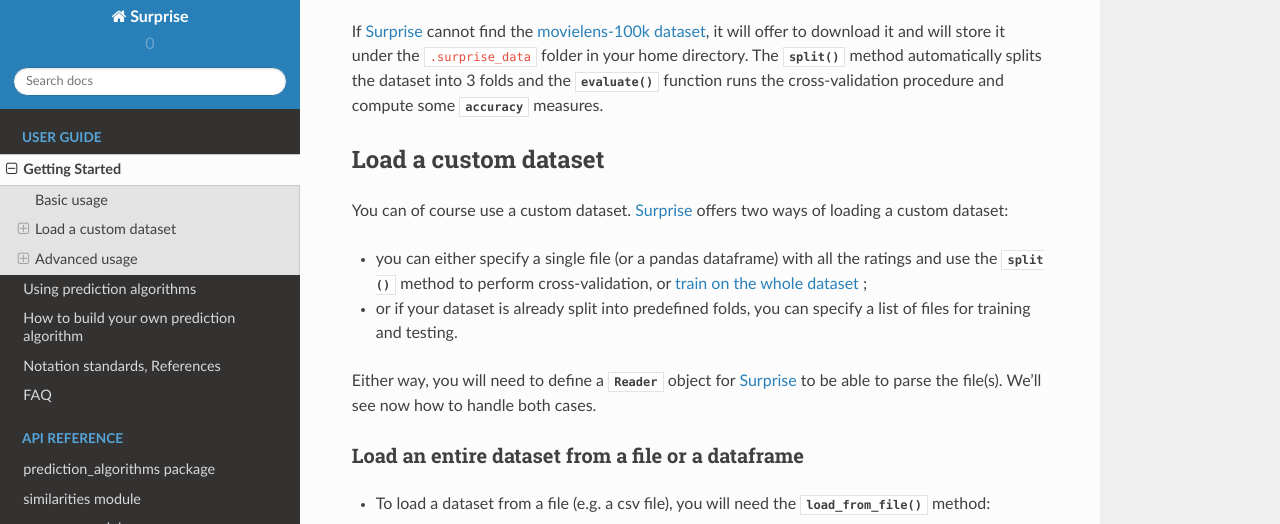
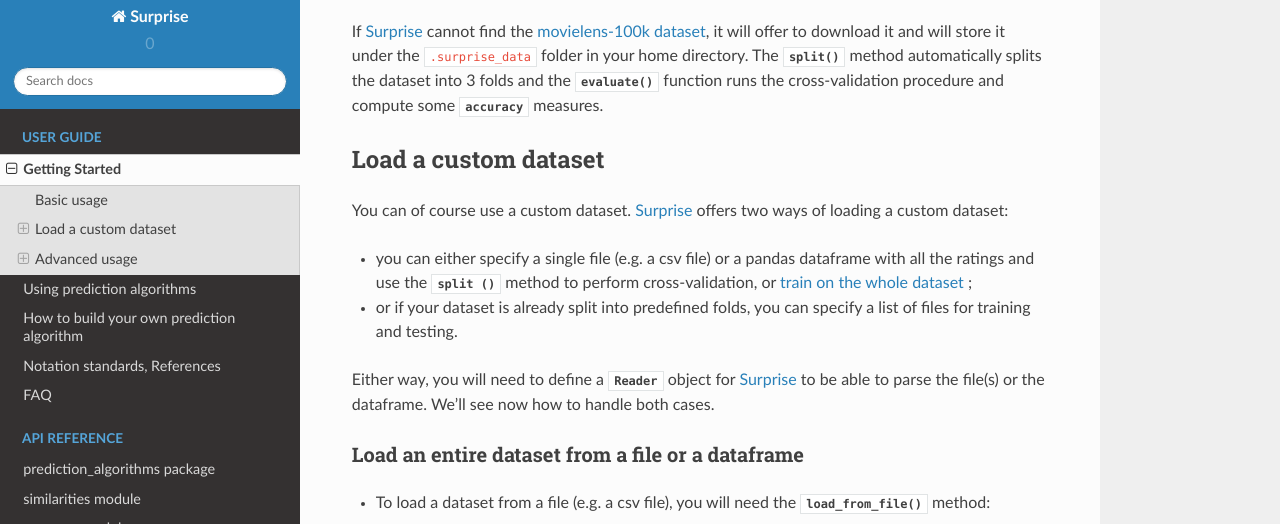
Before and after one commit to NicolasHug/Surprise, a Sphinx documentation site: the page built from doc/source/getting_started.rst, in a window 1280 px wide and 900 px high, scrolled down 383 px, cut to the strip 9-533 px from the top of the window. Built offline with Sphinx 7.4.7 and the Read the Docs theme 2.0.0, drawn with Linux system fonts in a browser that asks for light colours.

Commit message:
minor update to doc

```diff
--- a/doc/source/getting_started.rst
+++ b/doc/source/getting_started.rst
@@ -39,16 +39,17 @@
 <https://nicolashug.github.io/Surprise/>`_ offers two ways of loading a custom
 dataset:
 
-- you can either specify a single file (or a pandas dataframe) with all the
-  ratings and use the :meth:`split ()<surprise.dataset.DatasetAutoFolds.split>`
-  method to perform cross-validation, or :ref:`train on the whole dataset
+- you can either specify a single file (e.g. a csv file) or a pandas dataframe
+  with all the ratings and use the :meth:`split
+  ()<surprise.dataset.DatasetAutoFolds.split>` method to perform
+  cross-validation, or :ref:`train on the whole dataset
   <train_on_whole_trainset>` ;
 - or if your dataset is already split into predefined folds, you can specify a
   list of files for training and testing.
 
 Either way, you will need to define a :class:`Reader <surprise.dataset.Reader>`
 object for `Surprise <https://nicolashug.github.io/Surprise/>`_ to be able to
-parse the file(s). We'll see now how to handle both cases.
+parse the file(s) or the dataframe. We'll see now how to handle both cases.
 
 .. _load_from_file_example:
 
```
